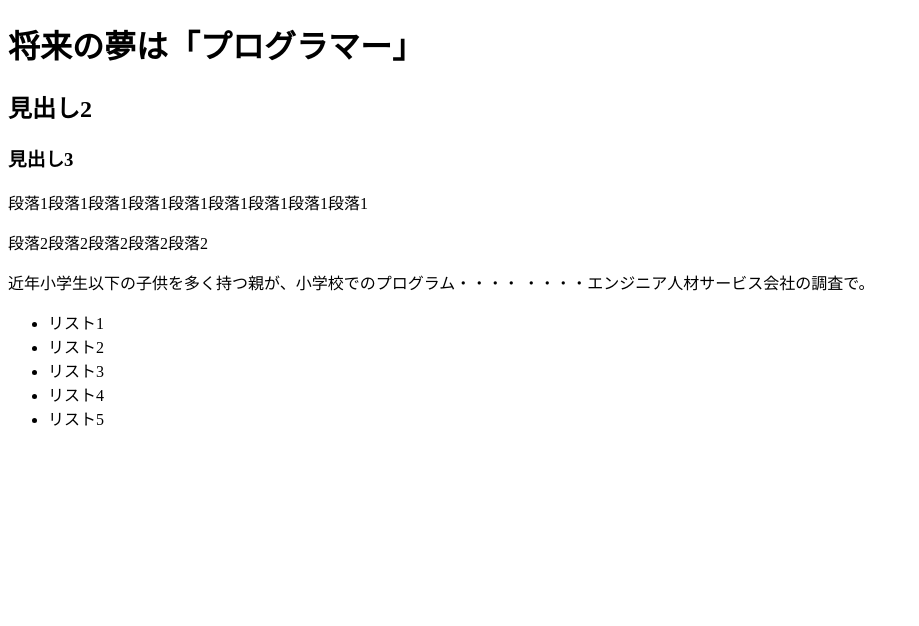
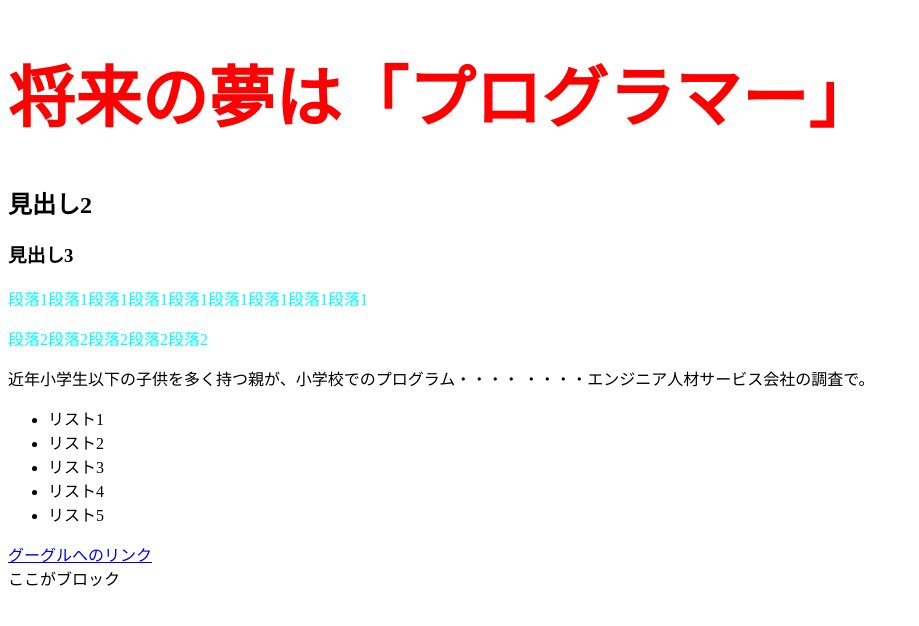
Before and after one commit to force-ueda/sample, a plain HTML site: page index.html in a window 1280 px wide. Shown: the whole page, without its empty margins (0-919 px from the left). Drawn offline with Linux system fonts and the light colour scheme.

Commit message:
css test

```diff
--- /dev/null
+++ b/css/index.css
@@ -0,0 +1,8 @@
+p {
+color: aqua;
+}
+h1 {
+  color: red;
+  font-size: 50pt;
+  font-weight: bold;
+}
--- a/index.html
+++ b/index.html
@@ -5,6 +5,10 @@
   <meta name="viewport" content="width=device-width, initial-scale=1.0">
   <meta http-equiv="X-UA-Compatible" content="ie=edge">
   <title>HTMLの練習</title>
+  <link rel="stylesheet" type="text/css" href="css/index.css">
+  <style type="text/css">
+   /* ここにスタイル記述 */
+  </style>
 </head>
 <body>
   <h1>
@@ -14,7 +18,7 @@
   <h3>見出し3</h3>
   <p>段落1段落1段落1段落1段落1段落1段落1段落1段落1</p><p>段落2段落2段落2段落2段落2</p>
   近年小学生以下の子供を多く持つ親が、小学校でのプログラム・・・・
-  ・・・・エンジニア人材サービス会社の調査で。
+  ・・・・<span>エンジニア人材サービス会社</span>の調査で。
   <ul>
     <li>リスト1</li>
     <li>リスト2</li>
@@ -22,5 +26,7 @@
     <li>リスト4</li>
     <li>リスト5</li>
   </ul>
+  <a href="https://www.google.co.jp">グーグルへのリンク</a>
+  <div>ここがブロック</div>
 </body>
 </html>
```
